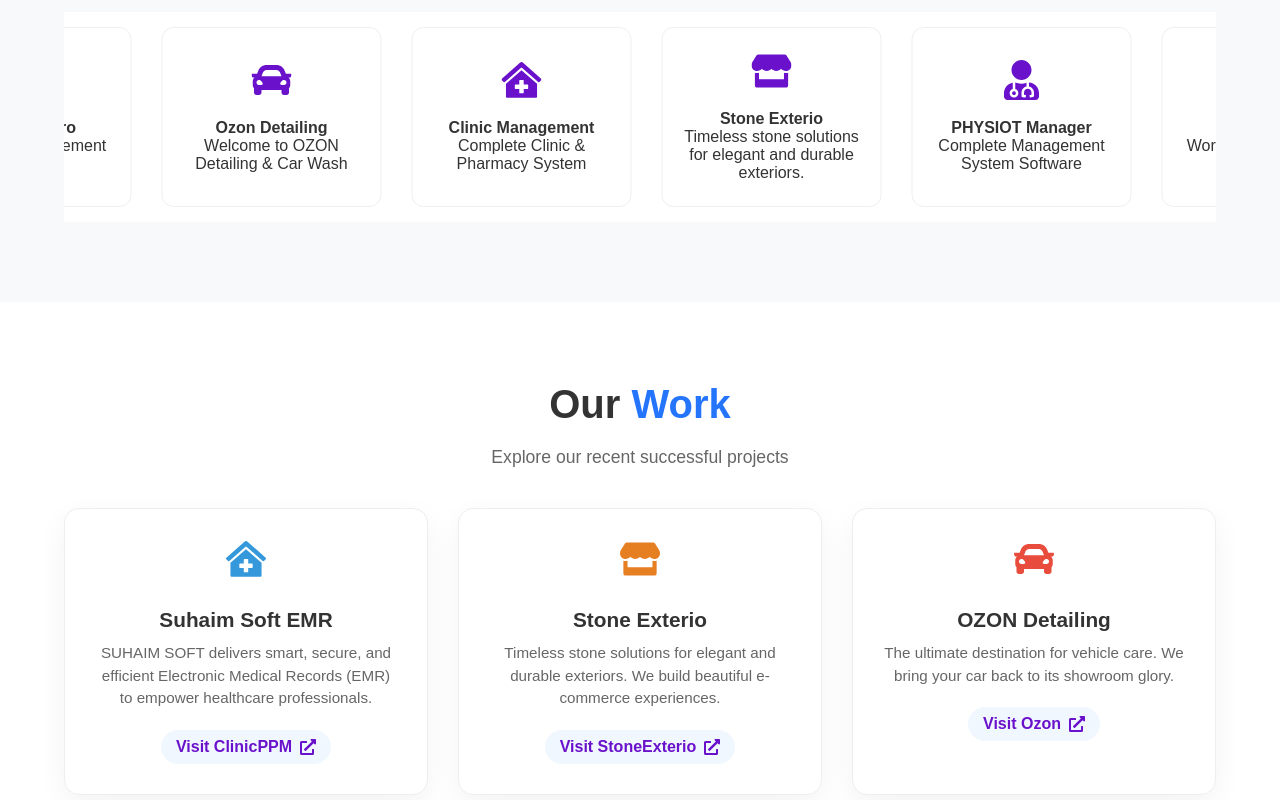
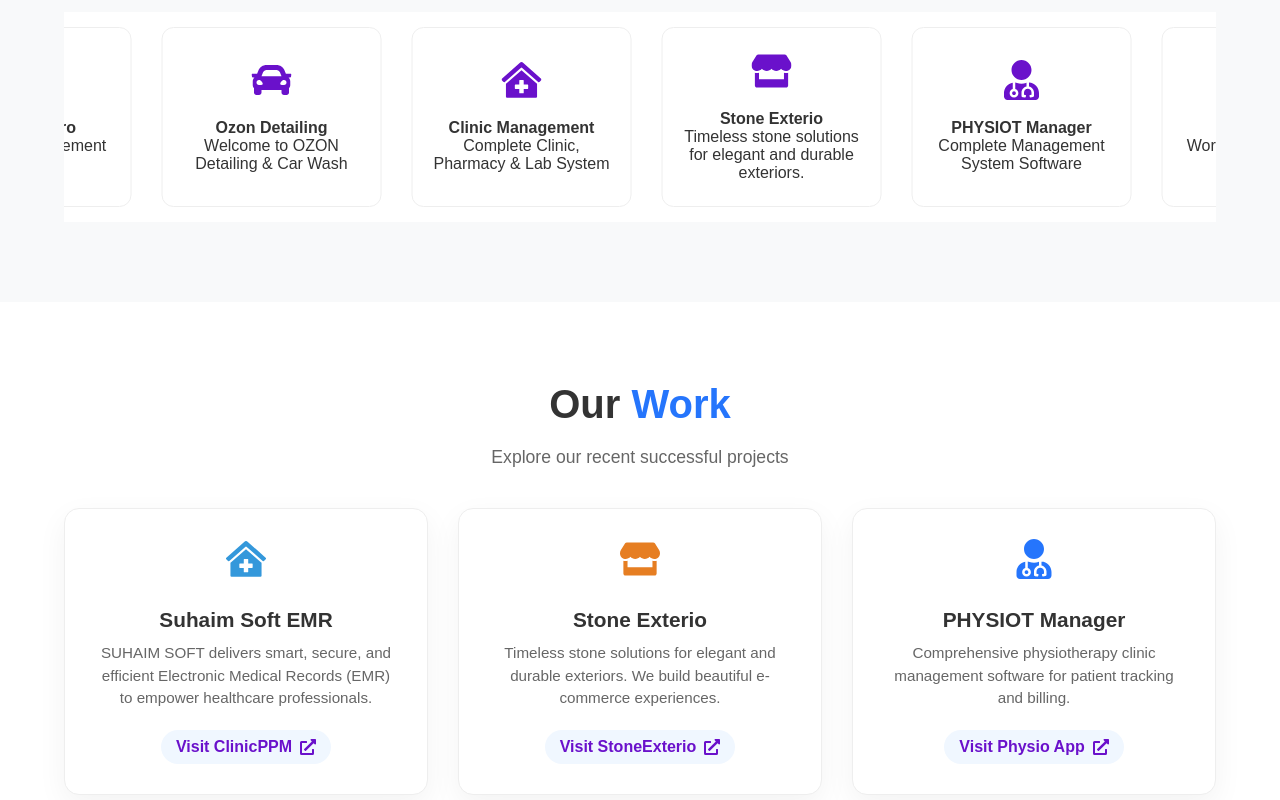
Before and after one commit to suhaimali/suhaim-soft.in, a React (Create React App) app: page / in a window 1280 px wide. Shown: the part 2340-3140 px from the top of the page. Built offline with nearby package versions, Linux system fonts and the light colour scheme.

Commit message:
Update App.js

```diff
--- a/src/App.js
+++ b/src/App.js
@@ -120,11 +120,12 @@
     });
   };
 
+  // --- Solutions List (Updated Description) ---
   const solutions = [
     { name: "PHYSIOT Manager", icon: <FaUserMd />, desc: "Complete Management System Software" },
     { name: "Workshop Pro", icon: <FaWrench />, desc: "Workshop Management System" },
     { name: "Ozon Detailing", icon: <FaCar />, desc: "Welcome to OZON Detailing & Car Wash" },
-    { name: "Clinic Management", icon: <FaClinicMedical />, desc: "Complete Clinic & Pharmacy System" },
+    { name: "Clinic Management", icon: <FaClinicMedical />, desc: "Complete Clinic, Pharmacy & Lab System" },
     { name: "Stone Exterio", icon: <FaStore />, desc: "Timeless stone solutions for elegant and durable exteriors." },
   ];
 
@@ -175,7 +176,7 @@
         <div className="container nav-container">
           <div className="logo">
             <a href="#home">
-              <img src={logoUrl} alt="SuhaimSoft" className="logo-img" onError={(e)=>{e.target.onerror=null; e.target.src="https://via.placeholder.com/150x50?text=SuhaimSoft"}} />
+              <img src={logoUrl} alt="SuhaimSoft" className="logo-img" onError={(e)=>{e.target.style.display = 'none'; e.target.parentNode.innerHTML = '<h2>Suhaim<span class="color-text">Soft</span></h2>';}} />
             </a>
           </div>
           <div className={`nav-links ${mobileMenuOpen ? 'active' : ''}`}>
@@ -335,24 +336,36 @@
             <p>Explore our recent successful projects</p>
           </div>
           <div className="work-grid">
+
             <div className="work-card">
               <div className="work-icon blue"><FaClinicMedical /></div>
               <h3>Suhaim Soft EMR</h3>
               <p>SUHAIM SOFT delivers smart, secure, and efficient Electronic Medical Records (EMR) to empower healthcare professionals.</p>
               <a href="https://clinicppm.site/" target="_blank" rel="noreferrer" className="work-link">Visit ClinicPPM <FaExternalLinkAlt/></a>
             </div>
+
             <div className="work-card">
               <div className="work-icon orange"><FaStore /></div>
               <h3>Stone Exterio</h3>
               <p>Timeless stone solutions for elegant and durable exteriors. We build beautiful e-commerce experiences.</p>
               <a href="https://stonexterio.in/" target="_blank" rel="noreferrer" className="work-link">Visit StoneExterio <FaExternalLinkAlt/></a>
             </div>
+
+            {/* Added PHYSIOT Manager in Our Work */}
+            <div className="work-card">
+              <div className="work-icon purple"><FaUserMd /></div>
+              <h3>PHYSIOT Manager</h3>
+              <p>Comprehensive physiotherapy clinic management software for patient tracking and billing.</p>
+              <a href="https://physio-app-iota.vercel.app/" target="_blank" rel="noreferrer" className="work-link">Visit Physio App <FaExternalLinkAlt/></a>
+            </div>
+
             <div className="work-card">
               <div className="work-icon red"><FaCar /></div>
               <h3>OZON Detailing</h3>
               <p>The ultimate destination for vehicle care. We bring your car back to its showroom glory.</p>
               <a href="https://ozondetailing.in/" target="_blank" rel="noreferrer" className="work-link">Visit Ozon <FaExternalLinkAlt/></a>
             </div>
+
             <div className="work-card">
               <div className="work-icon green"><FaClinicMedical /></div>
               <h3>Daya Homeopathy</h3>
```
